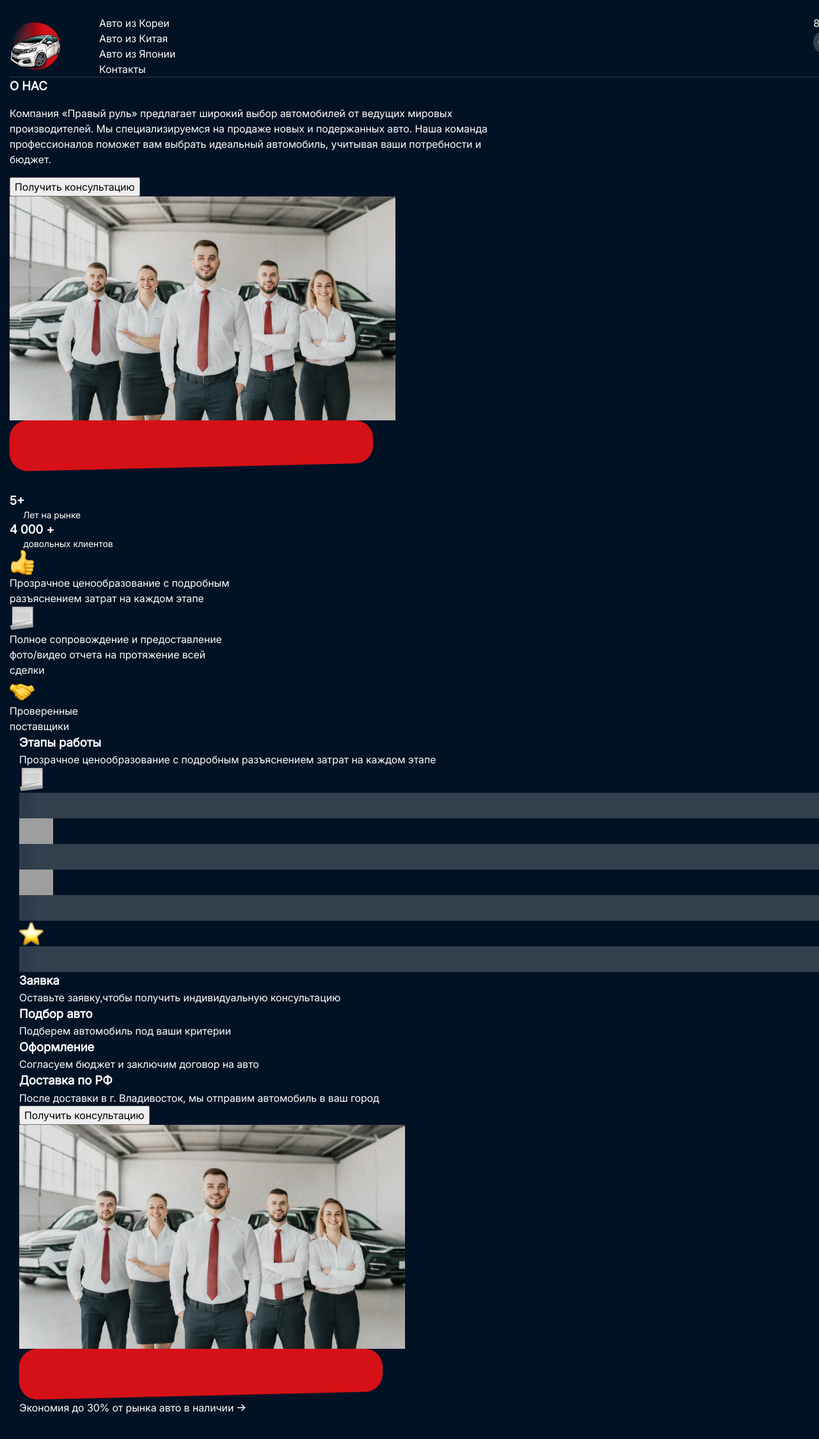
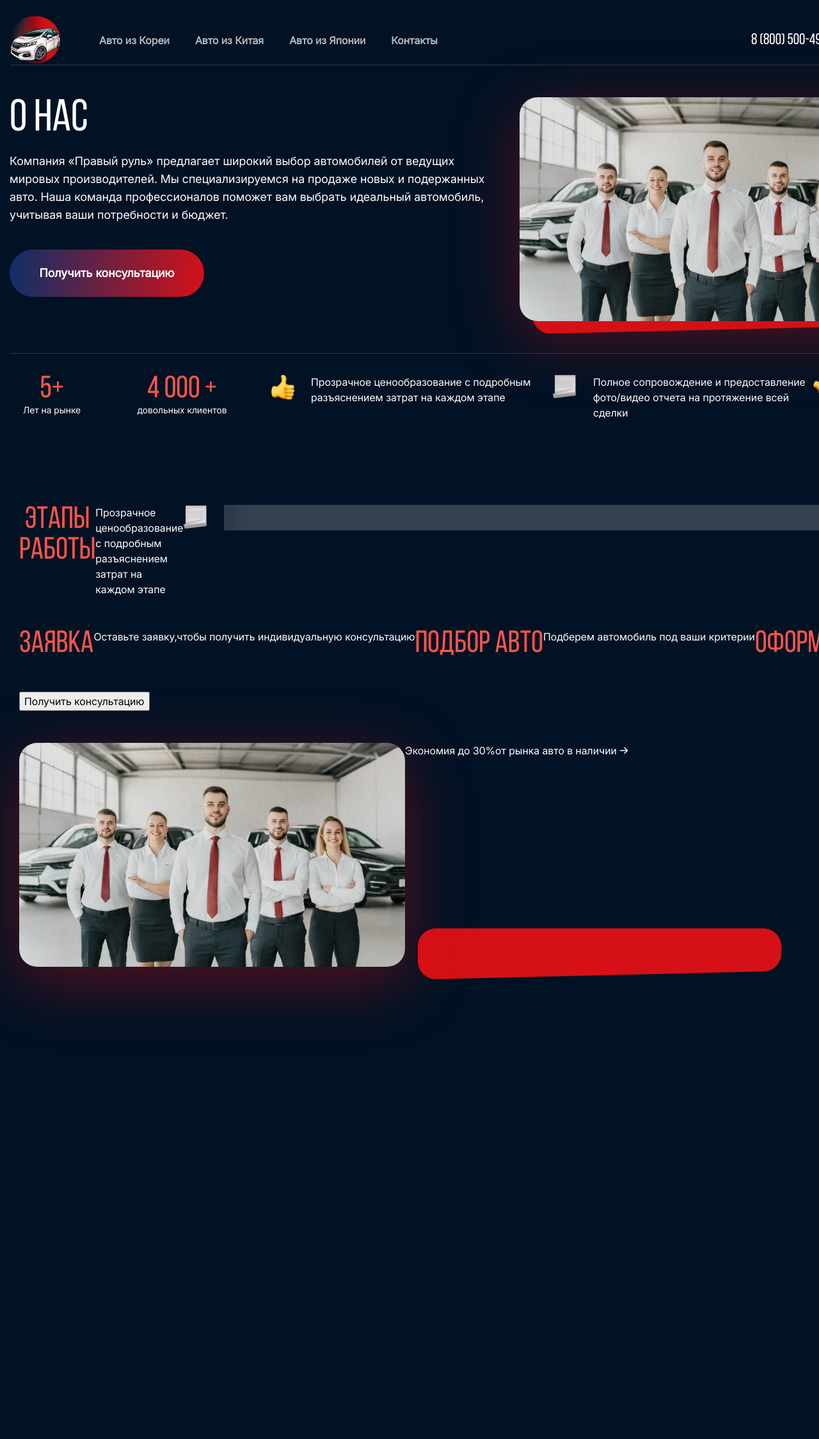
Before and after one commit to Kurennu/Tomiko-trade, a Django app: page /contacts in a window 1280 px wide. Shown: the top 2249 px of the page at 64% size. Run offline with Django 5.2, Linux system fonts and the light colour scheme; grey boxes are pictures that could not be loaded.

Commit message:
change rectangle styles

```diff
--- a/TomikoProject/main/static/scss/_variables.scss
+++ b/TomikoProject/main/static/scss/_variables.scss
@@ -6,7 +6,7 @@
   --inter-400: "Inter 400", sans-serif;
   --inter-500: "Inter 500", sans-serif;
   --inter-600: "Inter 600", sans-serif;
-  --bebas-700: "Bebas Neue", sans-serif;
+  --second-family: "Bebas Neue", sans-serif;
 
 
   --container-width: 1370px;
--- a/TomikoProject/main/static/scss/blocks/_header.scss
+++ b/TomikoProject/main/static/scss/blocks/_header.scss
@@ -30,7 +30,7 @@
     align-items: center;
     column-gap: 24px;
     font-size: 24px;
-    font-family: var(--bebas-700);
+    font-family: var(--second-family);
     font-weight: 700;
   }
   &__socials{
--- a/TomikoProject/main/static/scss/blocks/_hero.scss
+++ b/TomikoProject/main/static/scss/blocks/_hero.scss
@@ -39,7 +39,7 @@
 
       line-height: 120%;
       font-size: 64px;
-      font-family: var(--bebas-700);
+      font-family: var(--second-family);
       font-weight: 700;
       @include mobile{
         font-size: 24px;
@@ -144,7 +144,7 @@
     &-char{
       font-size: 48px;
       padding: 0;
-      font-family: var(--bebas-700);
+      font-family: var(--second-family);
       text-align: center;
       @include mobile{
         font-size: 18px;
@@ -187,11 +187,3 @@
   }
 }
 }
-
-
-.sh{
-  line-height: 120%;
-  font-size: 64px;
-  font-family: var(--bebas-700);
-  font-weight: 700;
-}
--- a/TomikoProject/main/static/scss/blocks/_hs.scss
+++ b/TomikoProject/main/static/scss/blocks/_hs.scss
@@ -36,23 +36,19 @@
 
 
   }
-
+    &__image{
+      position: relative;
+    }
     &__image1 {
-        top: 0;
-        left: 0;
         border-radius: 28px;
         box-shadow: 0px 24px 100px 0px #D5111766;
         z-index: 1;
-
       }
-
-
     &__image2 {
-        img {
-            z-index: -2;
-            position: absolute;
-            top: 100px;
-          }
+      bottom: -20px;
+      left: 20px;
+      z-index: 0;
+      position: absolute;
       }
 
     &__body {
@@ -110,7 +106,7 @@
         padding: 0px 0px 0px 0px;
         gap: 0px;
         border: 1px 0px 0px 0px;
-        justify: space-between;
+        justify-content: space-between;
         opacity: 0px;
         border-top: 1px solid #FFFFFF29
       }
--- a/TomikoProject/main/static/scss/blocks/_steps.scss
+++ b/TomikoProject/main/static/scss/blocks/_steps.scss
@@ -17,4 +17,8 @@
         background-position: center;
         background-size: cover;
       }
+
+  &__image-rectangle{
+    position: relative;
+  }
 }
--- a/TomikoProject/main/static/scss/styles.css
+++ b/TomikoProject/main/static/scss/styles.css
@@ -34,7 +34,7 @@
   --inter-400: "Inter 400", sans-serif;
   --inter-500: "Inter 500", sans-serif;
   --inter-600: "Inter 600", sans-serif;
-  --bebas-700: "Bebas Neue", sans-serif;
+  --second-family: "Bebas Neue", sans-serif;
   --container-width: 1370px;
   --container-padding-x: 15px;
   --section-padding-y: 50px;
@@ -216,16 +210,6 @@
   display: -webkit-box;
   display: -ms-flexbox;
   display: flex;
-
-  align-items: center;
-  -moz-column-gap: 60px;
-       column-gap: 60px;
-}
-@media (max-width: 1023px) {
-  .header__navbar {
-    -moz-column-gap: 15px;
-         column-gap: 15px;
-
   -webkit-box-align: center;
       -ms-flex-align: center;
           align-items: center;
@@ -290,15 +260,13 @@
      -moz-column-gap: 24px;
           column-gap: 24px;
   font-size: 24px;
-  font-family: var(--bebas-700);
+  font-family: var(--second-family);
   font-weight: 700;
 }
 .header__socials {
   display: -webkit-box;
   display: -ms-flexbox;
   display: flex;
-  -moz-column-gap: 10px;
-       column-gap: 10px;
   -webkit-column-gap: 10px;
      -moz-column-gap: 10px;
           column-gap: 10px;
@@ -618,7 +583,12 @@
 }
 
 .hs {
+  display: -webkit-box;
+  display: -ms-flexbox;
   display: flex;
+  -webkit-box-orient: vertical;
+  -webkit-box-direction: normal;
+      -ms-flex-direction: column;
           flex-direction: column;
   row-gap: var(--section-padding-y);
 }
@@ -636,9 +606,16 @@
   background-size: cover;
 }
 .hs__main {
+  display: -webkit-box;
+  display: -ms-flexbox;
   display: flex;
+  -webkit-box-pack: justify;
+      -ms-flex-pack: justify;
           justify-content: space-between;
+  -webkit-box-align: start;
+      -ms-flex-align: start;
           align-items: start;
+  -webkit-column-gap: 30px;
      -moz-column-gap: 30px;
           column-gap: 30px;
 }
@@ -652,21 +629,31 @@
   -webkit-text-decoration-skip-ink: none;
           text-decoration-skip-ink: none;
 }
+.hs__image {
+  position: relative;
+}
 .hs__image1 {
-  top: 0;
-  left: 0;
   border-radius: 28px;
+  -webkit-box-shadow: 0px 24px 100px 0px rgba(213, 17, 23, 0.4);
           box-shadow: 0px 24px 100px 0px rgba(213, 17, 23, 0.4);
   z-index: 1;
 }
-.hs__image2 img {
-  z-index: -2;
+.hs__image2 {
+  bottom: -20px;
+  left: 20px;
+  z-index: 0;
   position: absolute;
-  top: 100px;
 }
 .hs__body {
+  -webkit-box-align: start;
+      -ms-flex-align: start;
           align-items: start;
+  display: -webkit-box;
+  display: -ms-flexbox;
   display: flex;
+  -webkit-box-orient: vertical;
+  -webkit-box-direction: normal;
+      -ms-flex-direction: column;
           flex-direction: column;
   max-width: 748px;
   row-gap: 40;
@@ -677,6 +664,8 @@
   line-height: 28px;
 }
 .hs__progress {
+  display: -webkit-box;
+  display: -ms-flexbox;
   display: flex;
 }
 .hs__button {
@@ -698,8 +687,13 @@
   margin-top: 40px;
 }
 .hs__progress {
+  display: -webkit-box;
+  display: -ms-flexbox;
   display: flex;
+  -webkit-box-pack: justify;
+      -ms-flex-pack: justify;
           justify-content: space-between;
+  -webkit-column-gap: 16px;
      -moz-column-gap: 16px;
           column-gap: 16px;
   font-size: 16px;
@@ -710,11 +704,13 @@
   padding: 0px 0px 0px 0px;
   gap: 0px;
   border: 1px 0px 0px 0px;
-  justify: space-between;
+  justify-content: space-between;
   opacity: 0px;
   border-top: 1px solid rgba(255, 255, 255, 0.1607843137);
 }
 .hs div {
+  display: -webkit-box;
+  display: -ms-flexbox;
   display: flex;
   unicode-bidi: isolate;
   word-wrap: break-word;
@@ -761,7 +769,12 @@
 }
 
 .steps {
+  display: -webkit-box;
+  display: -ms-flexbox;
   display: flex;
+  -webkit-box-orient: vertical;
+  -webkit-box-direction: normal;
+      -ms-flex-direction: column;
           flex-direction: column;
   row-gap: var(--section-padding-y);
 }
@@ -781,7 +794,12 @@
 }
 
 .steps {
+  display: -webkit-box;
+  display: -ms-flexbox;
   display: flex;
+  -webkit-box-orient: vertical;
+  -webkit-box-direction: normal;
+      -ms-flex-direction: column;
           flex-direction: column;
   row-gap: var(--section-padding-y);
 }
@@ -789,7 +807,20 @@
   content: "";
   position: absolute;
   z-index: -100;
-=======
+  top: 0;
+  left: 0;
+  width: 100%;
+  height: 100%;
+  background-image: url("/static/img/fon.png");
+  background-blend-mode: overlay;
+  background-repeat: no-repeat;
+  background-position: center;
+  background-size: cover;
+}
+.steps__image-rectangle {
+  position: relative;
+}
+
 .swiper-container {
   width: 100%;
   height: auto;
--- a/TomikoProject/main/templates/contacts.html
+++ b/TomikoProject/main/templates/contacts.html
@@ -83,12 +83,11 @@
                             <button class="hs__button" type= "button">Получить консультацию</button>
                         </div>
                         <div class="hs__image">
-                        <img
-                         src="static/img/team.png" alt="" class="hs__image1" width="603" height="350" loading="lazy"/>
-                        <img
-                         src="static/img/Rectangle 676.png" alt="" class="hs__image2" width="568" height="80" loading="lazy"/>
+                            <img
+                            src="static/img/team.png" alt="" class="hs__image1" width="603" height="350" loading="lazy"/>
+                            <img
+                            src="static/img/Rectangle 676.png" alt="" class="hs__image2" width="568" height="80" loading="lazy"/>
                         </div>
-
                     </div>
                     <div class="hs__progress"   style="padding-top: 32px;"  >
                         <div class="hs__proggress-icon" style="display: block; padding-right: 46px;">
@@ -192,9 +191,11 @@
                             <div class="steps__image">
                                 <img
                                  src="static/img/team.png" alt="" class="hs__image1" width="603" height="350" loading="lazy"/>
-                                 <div class="steps__image-rectangle"></div>
+                                 <div class="steps__image-rectangle">
                                     <img
                                     src="static/img/Rectangle 676.png" alt="" class="hs__image2" width="568" height="80" loading="lazy"/>
+                                 </div>
+
                                     <span class="steps__title-title"> Экономия до 30%</span>
                                     <span class="steps__title-text"> от рынка авто в наличии<span>
                                     <a href="" class="stepsimage-rectangle-link">
```
Also changed, not shown: other parts of TomikoProject/main/static/scss/styles.css (+21 -38 lines), 1 other file. Lines whose indentation alone changed are shown as unchanged.
